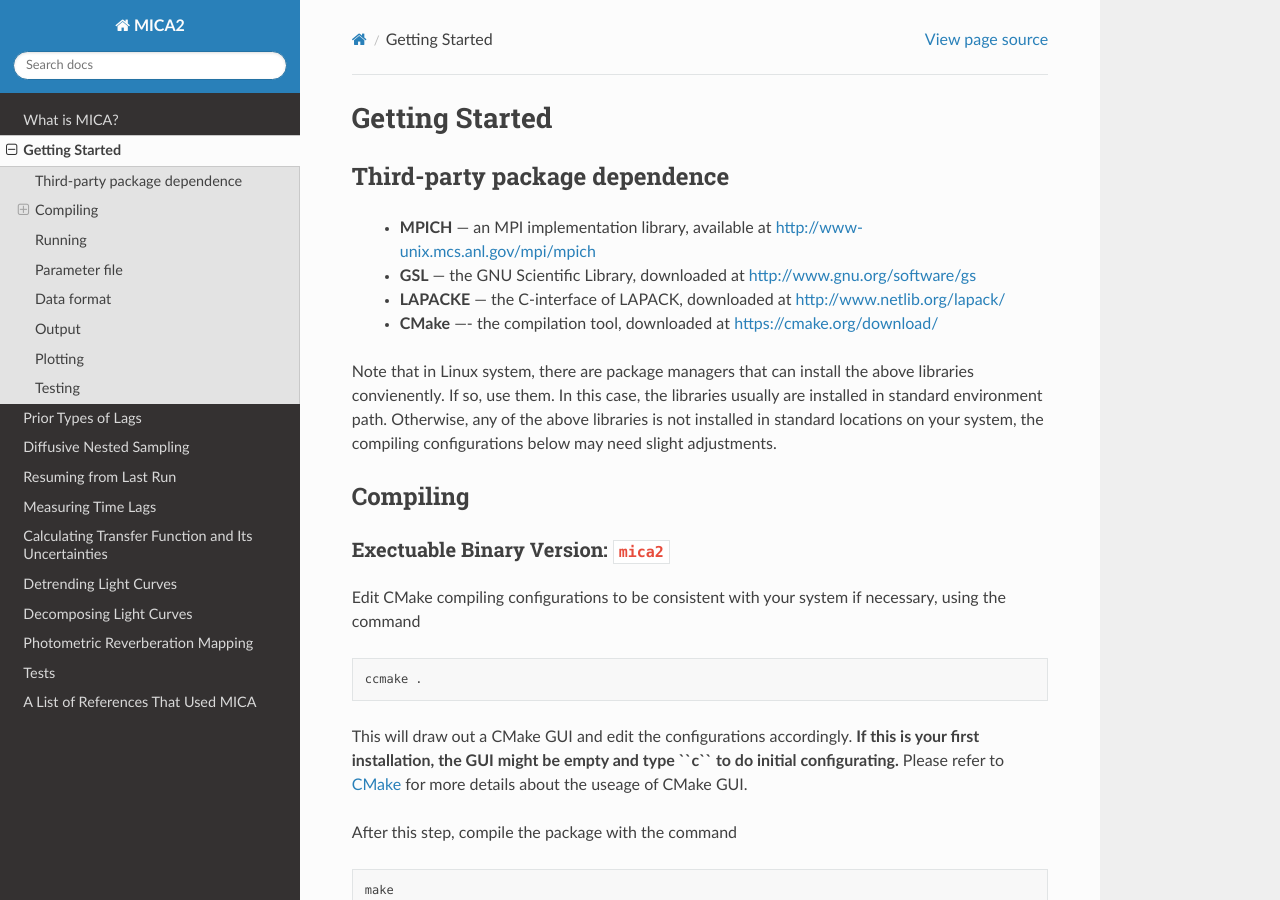
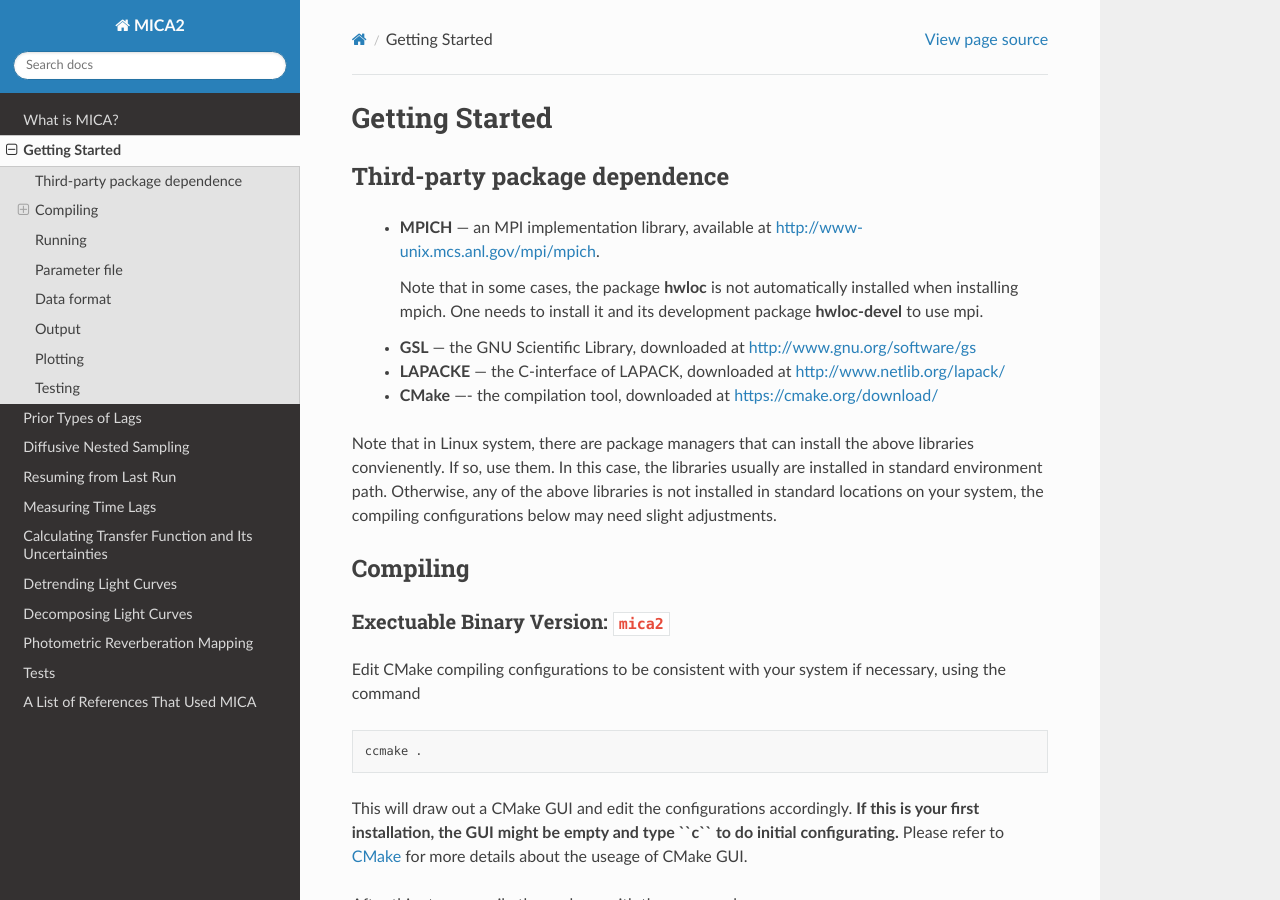
Before and after one commit to LiyrAstroph/MICA2, a Sphinx documentation site: the page built from docs/getting_started.rst, in a window 1280 px wide and 900 px high. Built offline with Sphinx 7.4.7 and the Read the Docs theme 2.0.0, drawn with Linux system fonts in a browser that asks for light colours.

Commit message:
update docs.

```diff
--- a/docs/getting_started.rst
+++ b/docs/getting_started.rst
@@ -10,7 +10,10 @@ Getting Started
 Third-party package dependence
 ===============================
 
-  * **MPICH** --- an MPI implementation library, available at http://www-unix.mcs.anl.gov/mpi/mpich
+  * **MPICH** --- an MPI implementation library, available at http://www-unix.mcs.anl.gov/mpi/mpich.
+
+    Note that in some cases, the package **hwloc** is not automatically installed when installing mpich. One needs to install it
+    and its development package **hwloc-devel** to use mpi.
 
   * **GSL** --- the GNU Scientific Library, downloaded at http://www.gnu.org/software/gs
 
```
